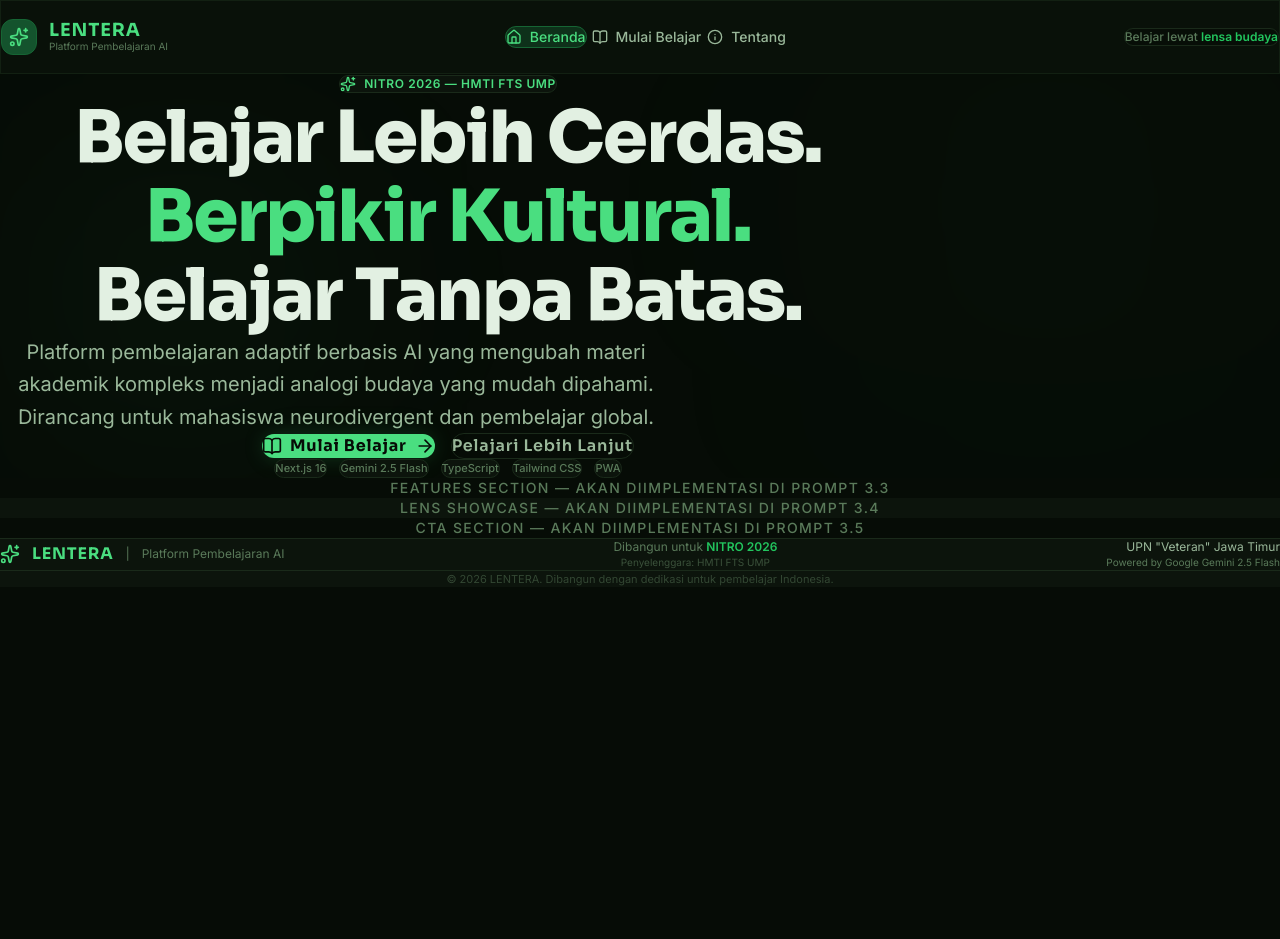
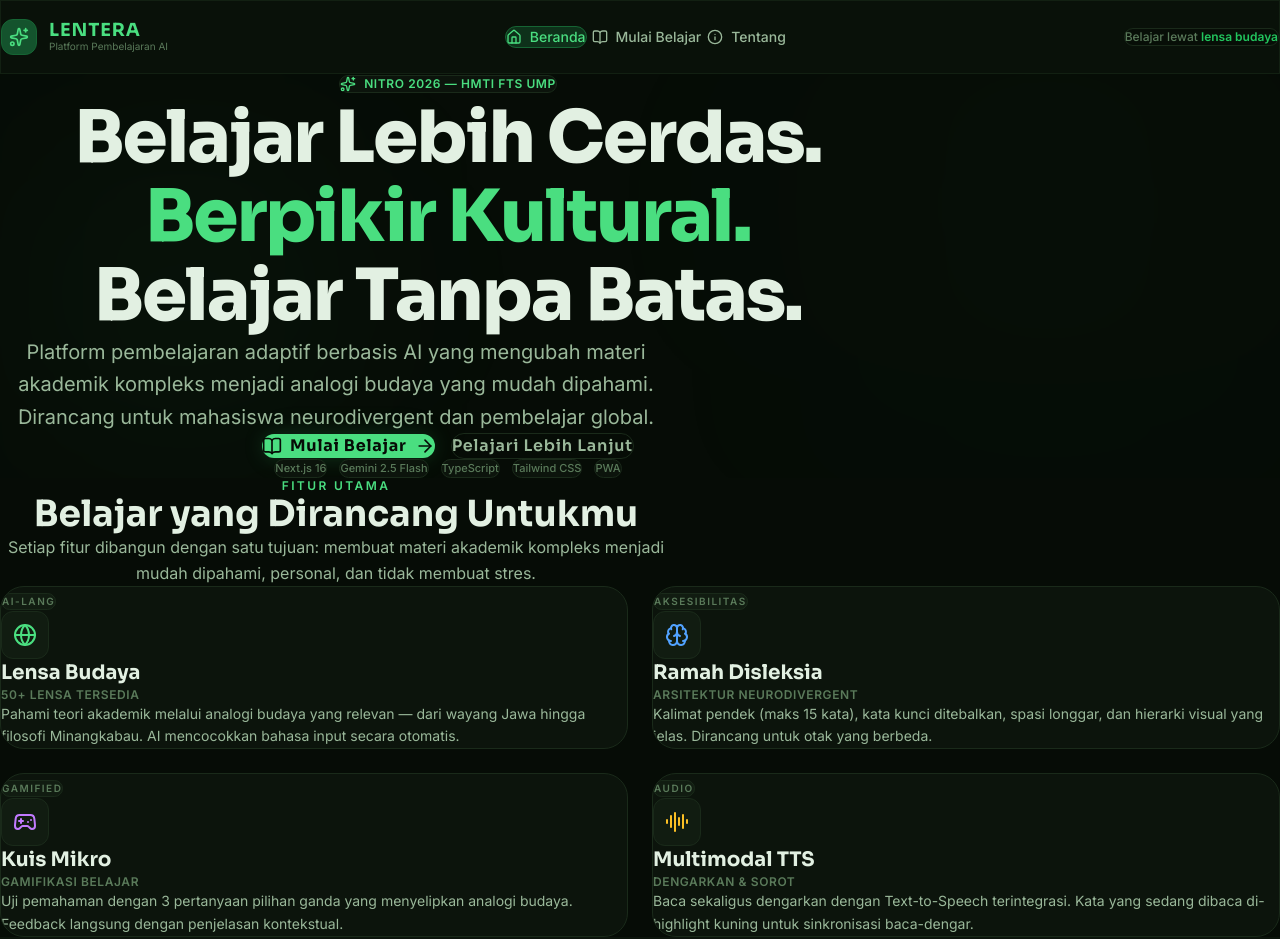
Before and after one commit to galiihajiip/lentera, a Next.js app: page / in a window 1280 px wide. Shown: the top 939 px of the page. Before the commit the page ends 800 px from the top, so only its background shows below. Built offline with nearby package versions, Linux system fonts and the light colour scheme.

Commit message:
feat: Features Section Bento Grid dengan 4 fitur utama LENTERA
Generated with [Devin](https://cli.devin.ai/docs)

Co-Authored-By: Devin <158243242+devin-ai-integration[bot]@users.noreply.github.com>

```diff
--- a/src/components/landing/FeaturesSection.tsx
+++ b/src/components/landing/FeaturesSection.tsx
@@ -1,10 +1,110 @@
+'use client'
+
+import { Globe, Brain, Gamepad2, AudioLines } from 'lucide-react'
+
+const FEATURES = [
+  {
+    icon: Globe,
+    title: 'Lensa Budaya',
+    subtitle: '50+ Lensa Tersedia',
+    description:
+      'Pahami teori akademik melalui analogi budaya yang relevan — dari wayang Jawa hingga filosofi Minangkabau. AI mencocokkan bahasa input secara otomatis.',
+    badge: 'AI-LANG',
+    accentClass: 'text-lentera-green',
+    large: true,
+  },
+  {
+    icon: Brain,
+    title: 'Ramah Disleksia',
+    subtitle: 'Arsitektur Neurodivergent',
+    description:
+      'Kalimat pendek (maks 15 kata), kata kunci ditebalkan, spasi longgar, dan hierarki visual yang jelas. Dirancang untuk otak yang berbeda.',
+    badge: 'AKSESIBILITAS',
+    accentClass: 'text-blue-400',
+    large: false,
+  },
+  {
+    icon: Gamepad2,
+    title: 'Kuis Mikro',
+    subtitle: 'Gamifikasi Belajar',
+    description:
+      'Uji pemahaman dengan 3 pertanyaan pilihan ganda yang menyelipkan analogi budaya. Feedback langsung dengan penjelasan kontekstual.',
+    badge: 'GAMIFIED',
+    accentClass: 'text-purple-400',
+    large: false,
+  },
+  {
+    icon: AudioLines,
+    title: 'Multimodal TTS',
+    subtitle: 'Dengarkan & Sorot',
+    description:
+      'Baca sekaligus dengarkan dengan Text-to-Speech terintegrasi. Kata yang sedang dibaca di-highlight kuning untuk sinkronisasi baca-dengar.',
+    badge: 'AUDIO',
+    accentClass: 'text-lentera-warning-soft',
+    large: true,
+  },
+]
+
 export default function FeaturesSection() {
   return (
-    <section className="py-24 px-4 sm:px-6 lg:px-8">
-      <div className="max-w-7xl mx-auto text-center">
-        <p className="text-sm text-lentera-muted font-medium tracking-widest uppercase">
-          Features Section — akan diimplementasi di Prompt 3.3
-        </p>
+    <section id="fitur" className="py-20 md:py-28">
+      <div className="max-w-7xl mx-auto px-4 sm:px-6 lg:px-8">
+
+        {/* Section Header */}
+        <div className="text-center max-w-2xl mx-auto mb-16">
+          <p className="text-xs font-bold text-lentera-green tracking-[0.2em] uppercase mb-4">
+            Fitur Utama
+          </p>
+          <h2 className="font-display font-bold text-3xl md:text-4xl text-lentera-text mb-4">
+            Belajar yang Dirancang Untukmu
+          </h2>
+          <p className="text-lentera-text-secondary text-base leading-relaxed">
+            Setiap fitur dibangun dengan satu tujuan: membuat materi akademik kompleks menjadi
+            mudah dipahami, personal, dan tidak membuat stres.
+          </p>
+        </div>
+
+        {/* Bento Grid */}
+        <div className="grid grid-cols-1 md:grid-cols-2 gap-4 md:gap-6">
+          {FEATURES.map((feature) => {
+            const Icon = feature.icon
+            return (
+              <div
+                key={feature.title}
+                className={`group relative bg-lentera-surface border border-lentera-border rounded-2xl md:rounded-3xl p-8 md:p-10 hover:border-lentera-border2 transition-all duration-300 overflow-hidden
+                  ${feature.large ? 'md:col-span-2 lg:col-span-1' : ''}`}
+              >
+                {/* Subtle glow on hover */}
+                <div className="absolute inset-0 bg-gradient-to-br from-lentera-green/[0.02] to-transparent opacity-0 group-hover:opacity-100 transition-opacity duration-500" />
+
+                <div className="relative z-10">
+                  {/* Badge */}
+                  <span className="inline-block text-[10px] font-bold tracking-[0.15em] text-lentera-muted bg-lentera-surface2 border border-lentera-border px-3 py-1 rounded-full mb-6">
+                    {feature.badge}
+                  </span>
+
+                  {/* Icon */}
+                  <div className={`w-12 h-12 rounded-xl bg-lentera-surface2 border border-lentera-border flex items-center justify-center mb-5 ${feature.accentClass} group-hover:scale-110 transition-transform`}>
+                    <Icon className="w-6 h-6" />
+                  </div>
+
+                  {/* Title */}
+                  <h3 className="font-display font-bold text-xl text-lentera-text mb-1">
+                    {feature.title}
+                  </h3>
+                  <p className="text-xs text-lentera-muted font-semibold uppercase tracking-wider mb-4">
+                    {feature.subtitle}
+                  </p>
+
+                  {/* Description */}
+                  <p className="text-sm text-lentera-text-secondary leading-relaxed">
+                    {feature.description}
+                  </p>
+                </div>
+              </div>
+            )
+          })}
+        </div>
       </div>
     </section>
   )
```
